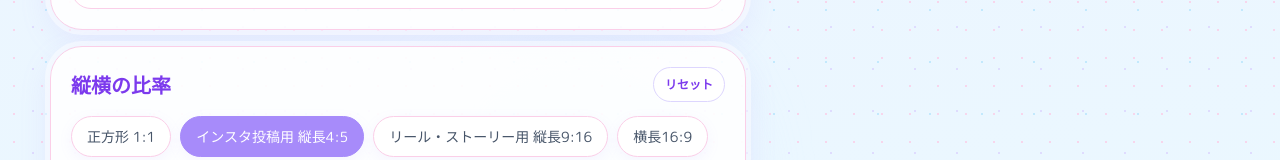
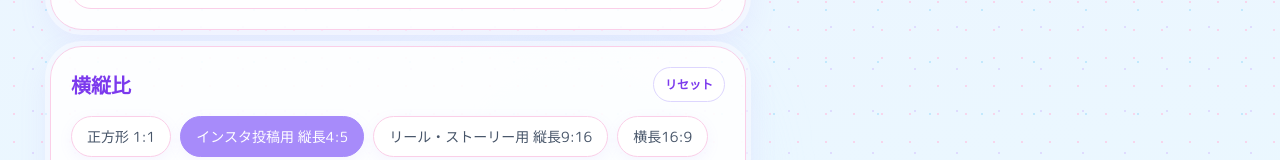
Before and after one commit to momomimikawaii-rgb/yuyupm, a React (Vite) app: page / in a window 1280 px wide. Shown: the part 6732-6892 px from the top of the page. Built offline with nearby package versions, Linux system fonts and the light colour scheme.

Commit message:
Add files via upload

```diff
--- a/src/App.jsx
+++ b/src/App.jsx
@@ -315,7 +315,7 @@ const multiCategories = [
   { id: "color", title: "全体の色合い（3個まで選択可能）", type: "colorChips", single: false, maxSelect: 3, defaultValue: "おまかせ", options: colorChipOptions, customPlaceholder: "その他を記入" },
   { id: "density", title: "密度・余白", single: true, defaultValue: "おまかせ", options: ["おまかせ", "すっきり", "普通", "ごちゃかわ", "超ごちゃかわ"], customPlaceholder: "例：余白多め、背景はすっきり" },
   { id: "textOverlay", title: "文字入れ（短い英語推奨・失敗する場合あり）", single: true, defaultValue: "なし", options: ["なし", "Happy Birthday", "Happy Anniversary", "Thank you", "Welcome", "Sweet Dream"], customPlaceholder: "例：Happy Birthday（短い英語推奨）" },
-  { id: "size", title: "縦横の比率", single: true, defaultValue: "インスタ投稿用 縦長4:5", options: ["正方形 1:1", "インスタ投稿用 縦長4:5", "リール・ストーリー用 縦長9:16", "横長16:9"], customPlaceholder: "例：横長3:2、縦長2:3" },
+  { id: "size", title: "横縦比", single: true, defaultValue: "インスタ投稿用 縦長4:5", options: ["正方形 1:1", "インスタ投稿用 縦長4:5", "リール・ストーリー用 縦長9:16", "横長16:9"], customPlaceholder: "例：横長3:2、縦長2:3" },
 ];
 const uiSections = [
   { id: "clothing", title: "服", categories: clothingCategories },
@@ -1539,7 +1539,7 @@ function App() {
             })}
             <section className="card">
               <div className="card-head category-card-head">
-                <h2>縦横の比率</h2>
+                <h2>横縦比</h2>
                 <button
                   type="button"
                   className="category-reset"
```
